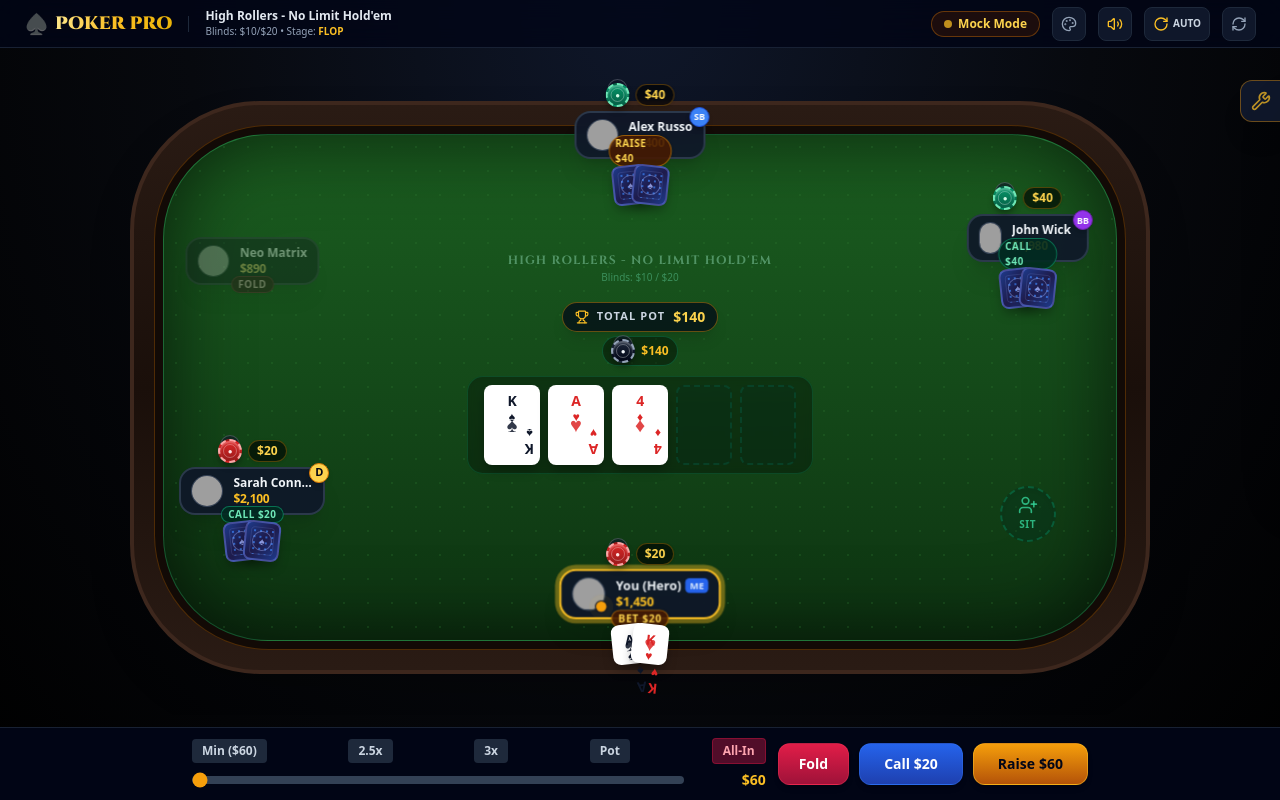
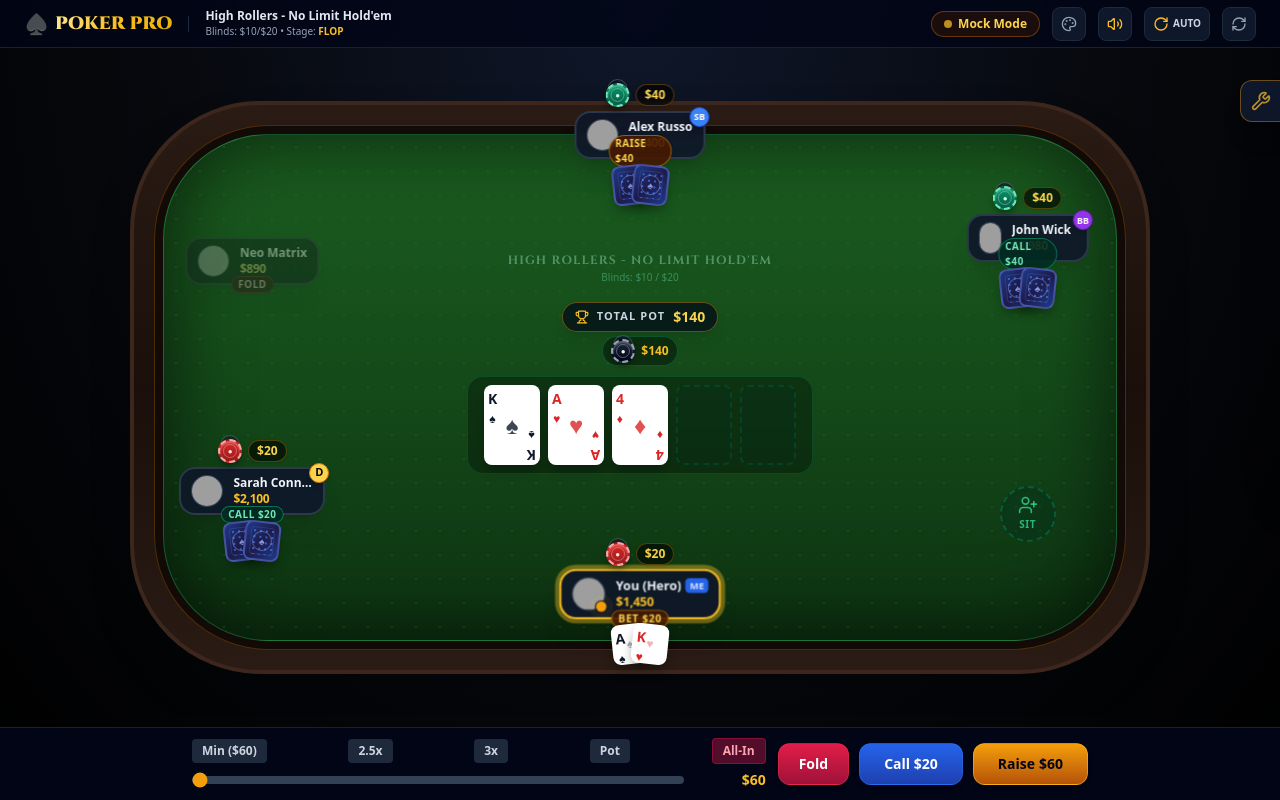
Before and after one commit to ZocketZero/poker-game-frontend, a React (Vite) app: page / in a window 1280 px wide. Built offline with nearby package versions, Linux system fonts and the light colour scheme; grey boxes are pictures that could not be loaded.

Commit message:
fix: card's symbol is wrong position.

```diff
--- a/src/components/poker/Card.tsx
+++ b/src/components/poker/Card.tsx
@@ -33,6 +33,7 @@ export const Card: React.FC<CardProps> = ({ card, className = '', size = 'md' })
   }
 
   const { suit, rank, faceUp = true, highlighted = false } = card;
+  const displayRank = rank === 'T' ? '10' : rank;
 
   // 4-Color deck vs standard 2-color
   const getSuitColor = (s: Suit) => {
@@ -60,11 +61,11 @@ export const Card: React.FC<CardProps> = ({ card, className = '', size = 'md' })
   if (!faceUp) {
     return (
       <div
-        className={`relative ${sizeClasses} rounded-lg bg-gradient-to-br from-blue-900 via-indigo-950 to-blue-900 border-2 border-indigo-400/40 shadow-card flex items-center justify-center overflow-hidden transition-all duration-300 hover:-translate-y-1 ${className}`}
+        className={`relative ${sizeClasses} rounded-md sm:rounded-lg bg-gradient-to-br from-blue-900 via-indigo-950 to-blue-900 border-2 border-indigo-400/40 shadow-card flex items-center justify-center overflow-hidden transition-all duration-300 hover:-translate-y-0.5 ${className}`}
       >
         {/* Geometric card back pattern */}
-        <div className="absolute inset-1 rounded border border-indigo-300/20 bg-[radial-gradient(#3b82f6_1px,transparent_1px)] [background-size:6px_6px] opacity-70" />
-        <div className="relative w-5 h-5 rounded-full border border-indigo-300/40 flex items-center justify-center text-[10px] text-indigo-300/80 font-bold">
+        <div className="absolute inset-0.5 sm:inset-1 rounded border border-indigo-300/20 bg-[radial-gradient(#3b82f6_1px,transparent_1px)] [background-size:6px_6px] opacity-70" />
+        <div className="relative w-4 h-4 sm:w-5 sm:h-5 rounded-full border border-indigo-300/40 flex items-center justify-center text-[9px] sm:text-[10px] text-indigo-300/80 font-bold">
           ♠
         </div>
       </div>
@@ -76,25 +77,41 @@ export const Card: React.FC<CardProps> = ({ card, className = '', size = 'md' })
 
   return (
     <div
-      className={`relative ${sizeClasses} rounded-lg bg-white shadow-card font-semibold select-none flex flex-col justify-between p-0.5 sm:p-1.5 transition-all duration-200 ${
+      className={`relative ${sizeClasses} rounded-md sm:rounded-lg bg-white shadow-card font-semibold select-none flex flex-col justify-between p-0.5 sm:p-1 transition-all duration-200 overflow-hidden ${
         highlighted ? 'ring-2 sm:ring-4 ring-amber-400 scale-105 shadow-xl' : 'hover:-translate-y-0.5'
       } ${className}`}
     >
-      {/* Top Left Rank & Suit */}
-      <div className={`flex flex-col items-center leading-none ${colorClass}`}>
-        <span className="font-bold tracking-tight text-[9px] sm:text-xs md:text-sm">{rank}</span>
-        <span className="text-[8px] sm:text-[10px] md:text-xs -mt-0.5">{symbol}</span>
+      {/* Top Left Corner Index: Rank on top, Suit symbol directly below it */}
+      <div className={`self-start flex flex-col items-center leading-none ${colorClass} z-10 select-none`}>
+        <span className="font-black tracking-tight text-[10px] sm:text-xs md:text-sm leading-none">
+          {displayRank}
+        </span>
+        <span className="text-[9px] sm:text-[11px] md:text-xs leading-none mt-0.5">
+          {symbol}
+        </span>
       </div>
 
-      {/* Center Big Suit */}
-      <div className={`absolute inset-0 flex items-center justify-center text-xs sm:text-base md:text-xl pointer-events-none opacity-85 ${colorClass}`}>
-        {symbol}
+      {/* Center Suit Symbol */}
+      <div className={`absolute inset-0 flex items-center justify-center pointer-events-none select-none ${colorClass}`}>
+        <span
+          className={
+            size === 'sm'
+              ? 'text-xs opacity-35'
+              : 'text-base sm:text-xl md:text-2xl opacity-80'
+          }
+        >
+          {symbol}
+        </span>
       </div>
 
-      {/* Bottom Right Rank & Suit (Inverted) */}
-      <div className={`flex flex-col items-center leading-none rotate-180 self-end ${colorClass}`}>
-        <span className="font-bold tracking-tight text-[9px] sm:text-xs md:text-sm">{rank}</span>
-        <span className="text-[8px] sm:text-[10px] md:text-xs -mt-0.5">{symbol}</span>
+      {/* Bottom Right Corner Index: Inverted 180deg */}
+      <div className={`self-end flex flex-col items-center leading-none rotate-180 ${colorClass} z-10 select-none`}>
+        <span className="font-black tracking-tight text-[10px] sm:text-xs md:text-sm leading-none">
+          {displayRank}
+        </span>
+        <span className="text-[9px] sm:text-[11px] md:text-xs leading-none mt-0.5">
+          {symbol}
+        </span>
       </div>
     </div>
   );
```
